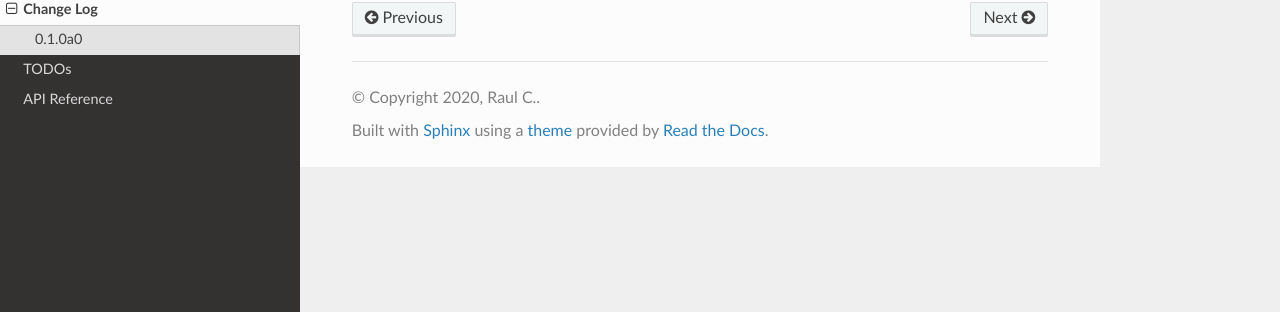
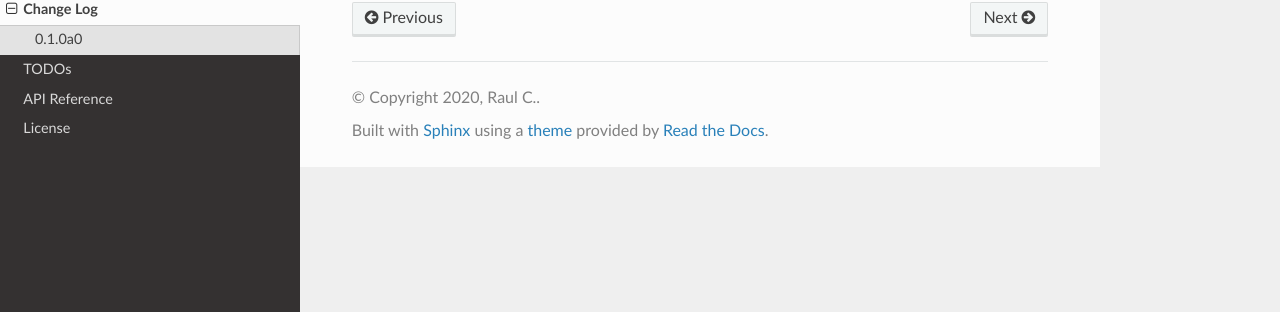
Before and after one commit to raul23/Darth-Vader-RPi, a Sphinx documentation site: the page built from docs/changelog.rst, in a window 1280 px wide. Shown: the part 262-574 px from the top of the page. Built offline with Sphinx 7.4.7 and the Read the Docs theme 2.0.0, drawn with Linux system fonts in a browser that asks for light colours.

Commit message:
Update license.txt

```diff
--- a/docs/license.rst
+++ b/docs/license.rst
@@ -0,0 +1,5 @@
+=======
+License
+=======
+.. include:: license.txt
+   :literal:
--- a/docs/license.txt
+++ b/docs/license.txt
@@ -1,6 +1,3 @@
-=======
-LICENSE
-=======
 GNU GENERAL PUBLIC LICENSE
                        Version 3, 29 June 2007
 
```
